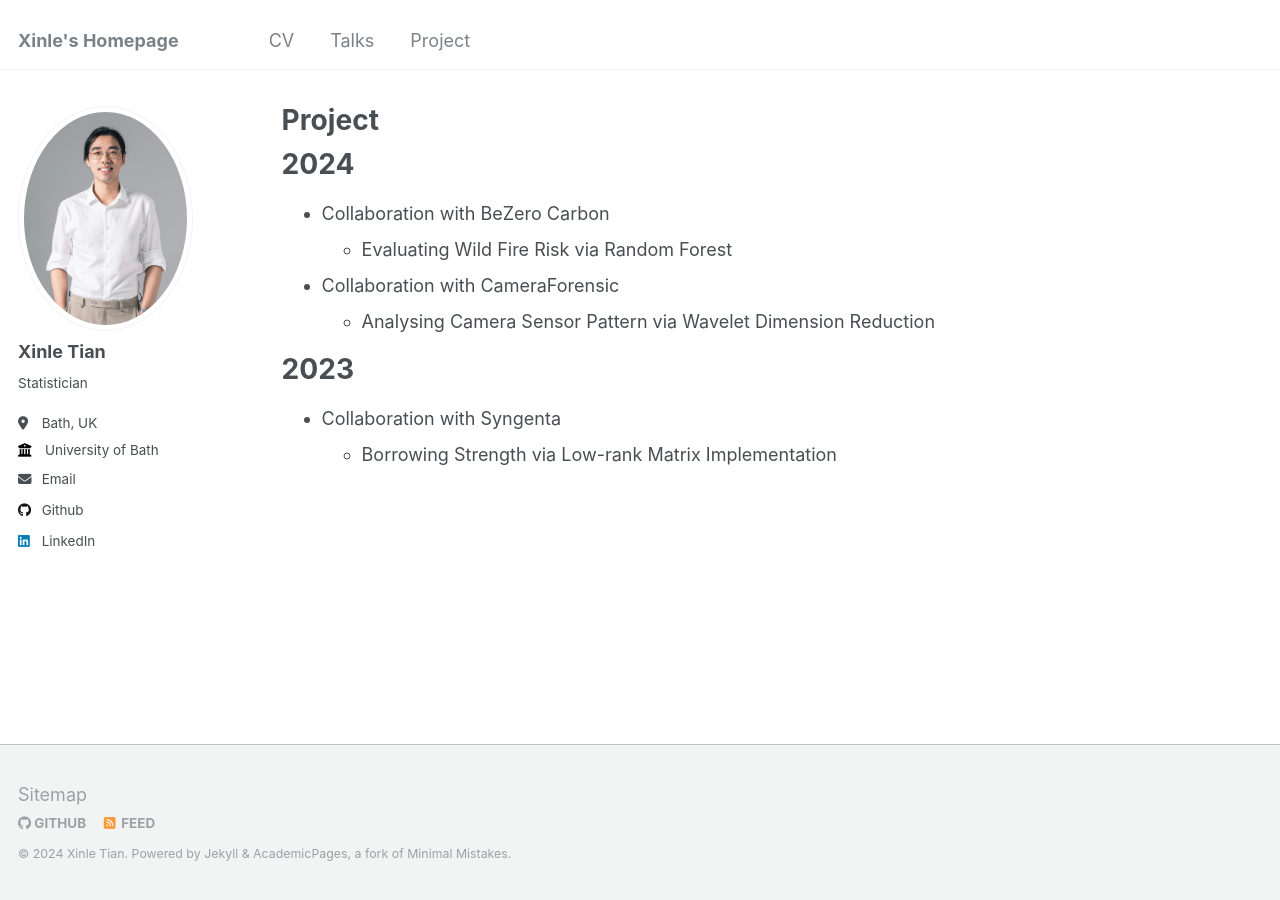
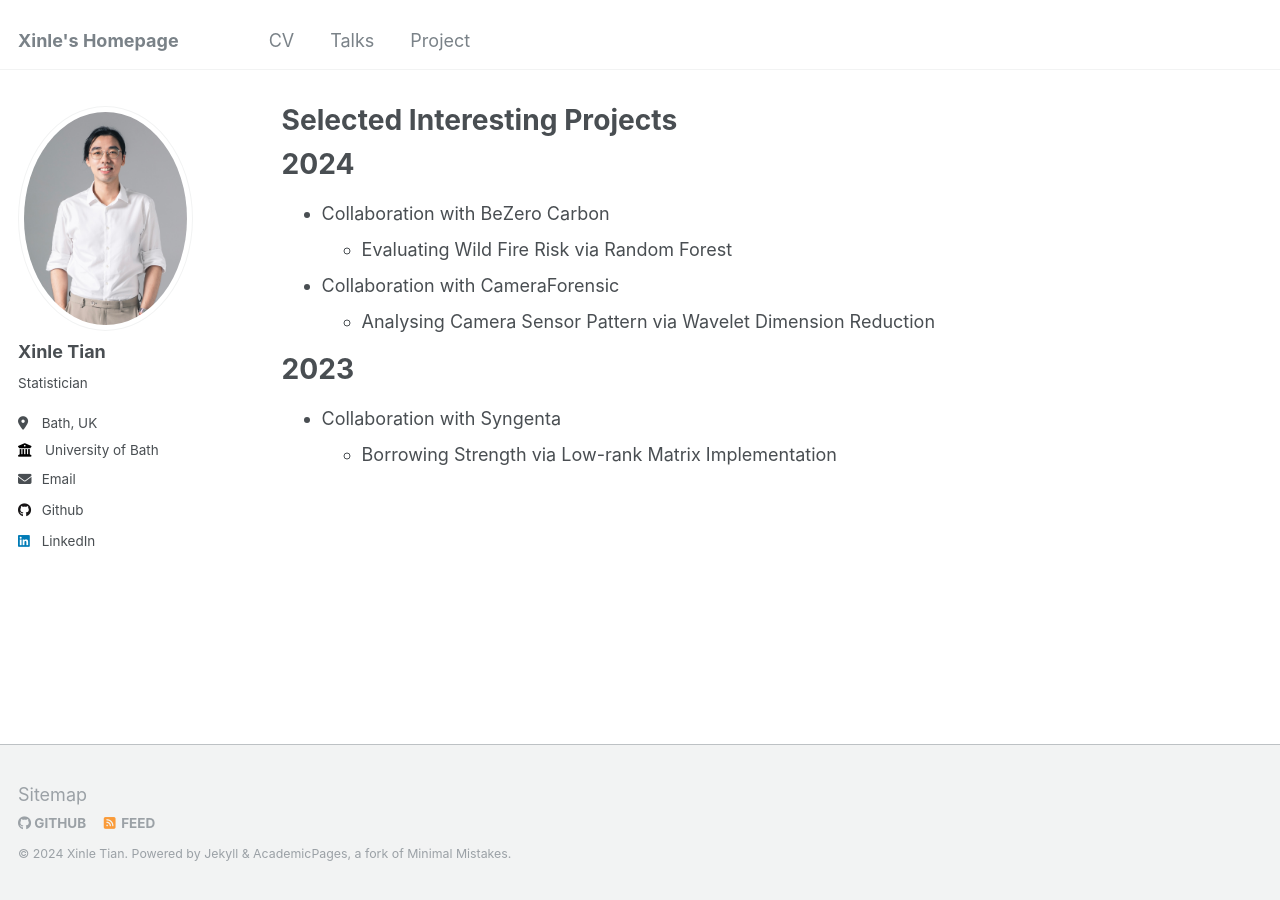
Before and after one commit to xinlet/xinlet.github.io, a Jekyll site: the page built from _pages/project.md, in a window 1280 px wide. Built offline with Jekyll 4.4.1, drawn with Linux system fonts in a browser that asks for light colours.

Commit message:
Update project.md

```diff
--- a/_pages/project.md
+++ b/_pages/project.md
@@ -1,7 +1,7 @@
 ---
 layout: archive
-title: "Project"
-permalink: /Project/
+title: "Selected Interesting Projects"
+permalink: /project/
 author_profile: true
 ---
 
```
